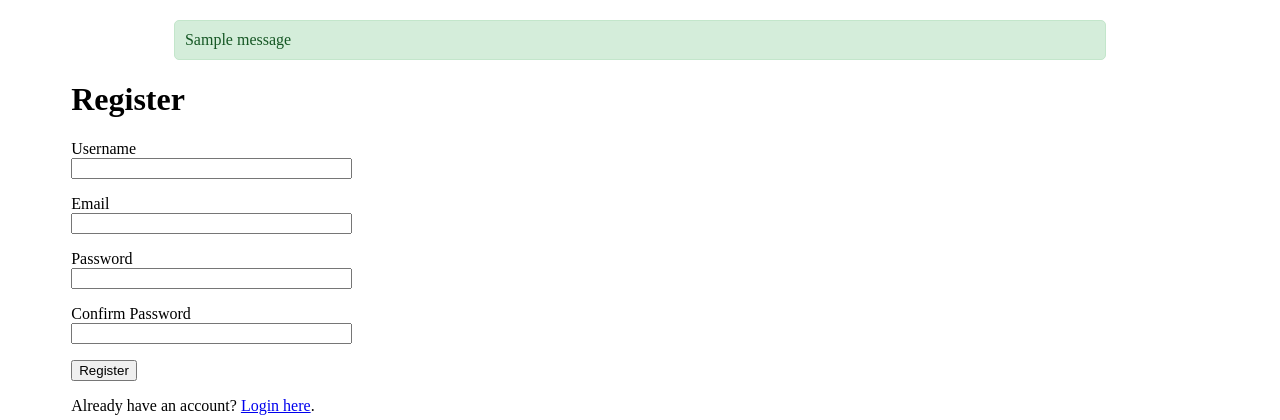
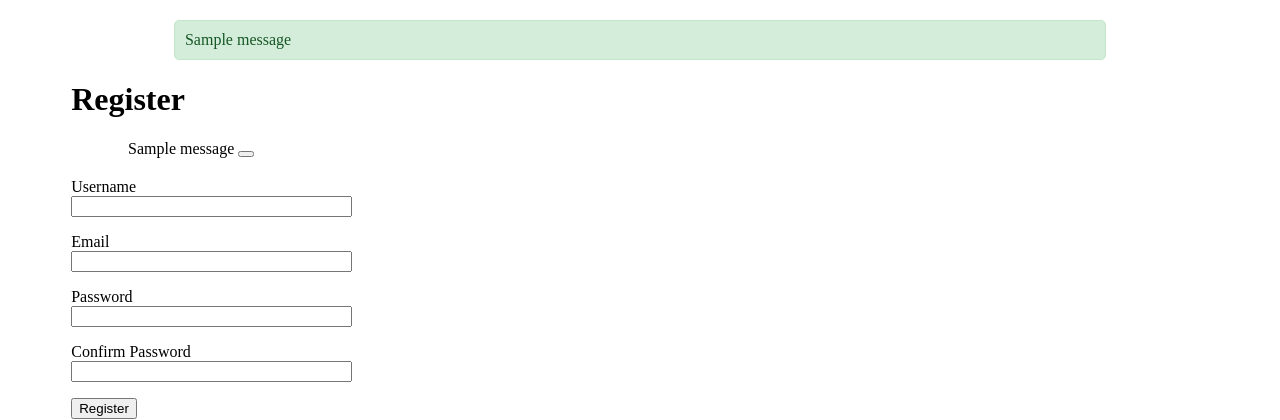
Before and after one commit to baghdme/MouneEcommerce, a Flask app: page /register in a window 1280 px wide. Shown: the part 46-466 px from the top of the page. Run offline with Flask 3, Linux system fonts and the light colour scheme; tables that the repository leaves empty hold one stand-in row (values such as "Sample post"); one stand-in notice (Sample message) is shown; parts of the project's set-up code (start-up, migrations or seed data) failed here and were passed over.

Commit message:
Fixed pwd error to display message

```diff
--- a/Moune/app.py
+++ b/Moune/app.py
@@ -365,7 +365,12 @@ def customer_register():
             email=form.email.data,
             role='customer'
         )
-        user.set_password(form.password.data)
+        try:
+            user.set_password(form.password.data)
+        except ValueError as e:
+            flash(str(e), 'danger')  # Display the error message to the user
+            return render_template('customer_register.html', form=form)
+
         db.session.add(user)
         db.session.commit()
         flash('Registration successful! You can now log in.', 'success')
--- a/Moune/templates/customer_register.html
+++ b/Moune/templates/customer_register.html
@@ -5,6 +5,21 @@
 
 {% block content %}
     <h1>Register</h1>
+
+    <!-- Flash Messages -->
+    {% with messages = get_flashed_messages(with_categories=true) %}
+      {% if messages %}
+        <div class="container mt-4">
+          {% for category, message in messages %}
+            <div class="alert alert-{{ category }} alert-dismissible fade show" role="alert">
+              {{ message }}
+              <button type="button" class="btn-close" data-bs-dismiss="alert" aria-label="Close"></button>
+            </div>
+          {% endfor %}
+        </div>
+      {% endif %}
+    {% endwith %}
+
     <form method="POST">
         {{ form.hidden_tag() }}
 
```
